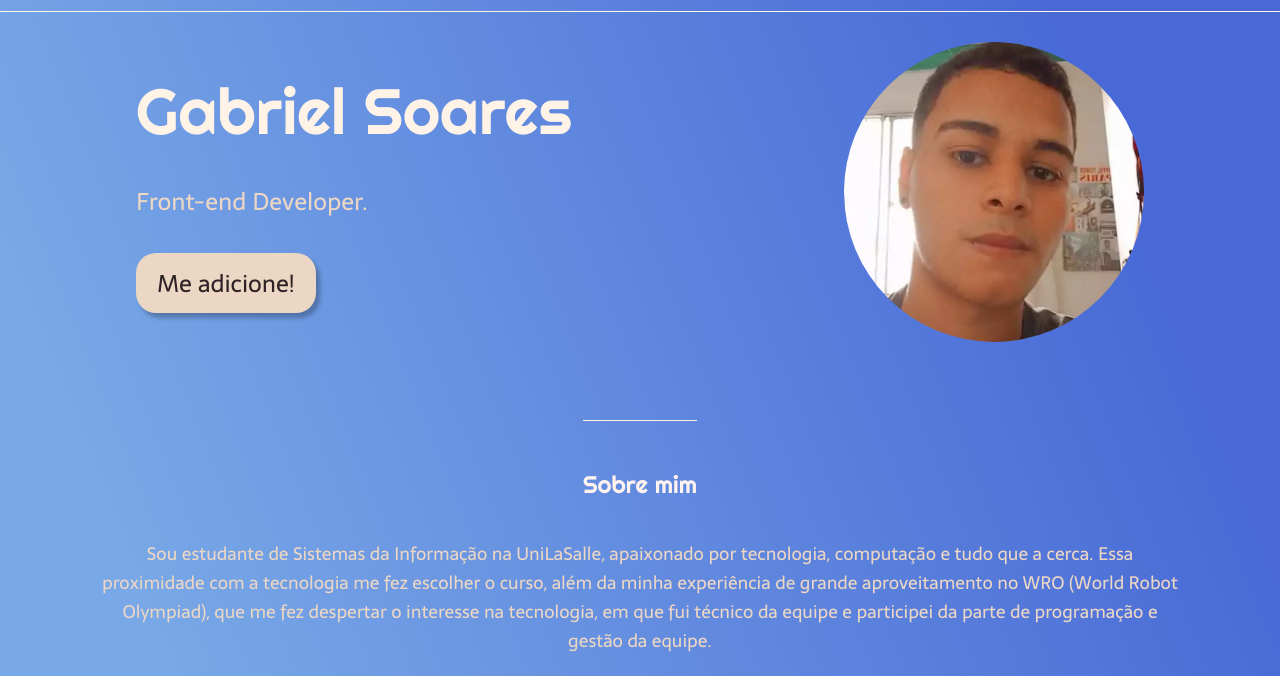
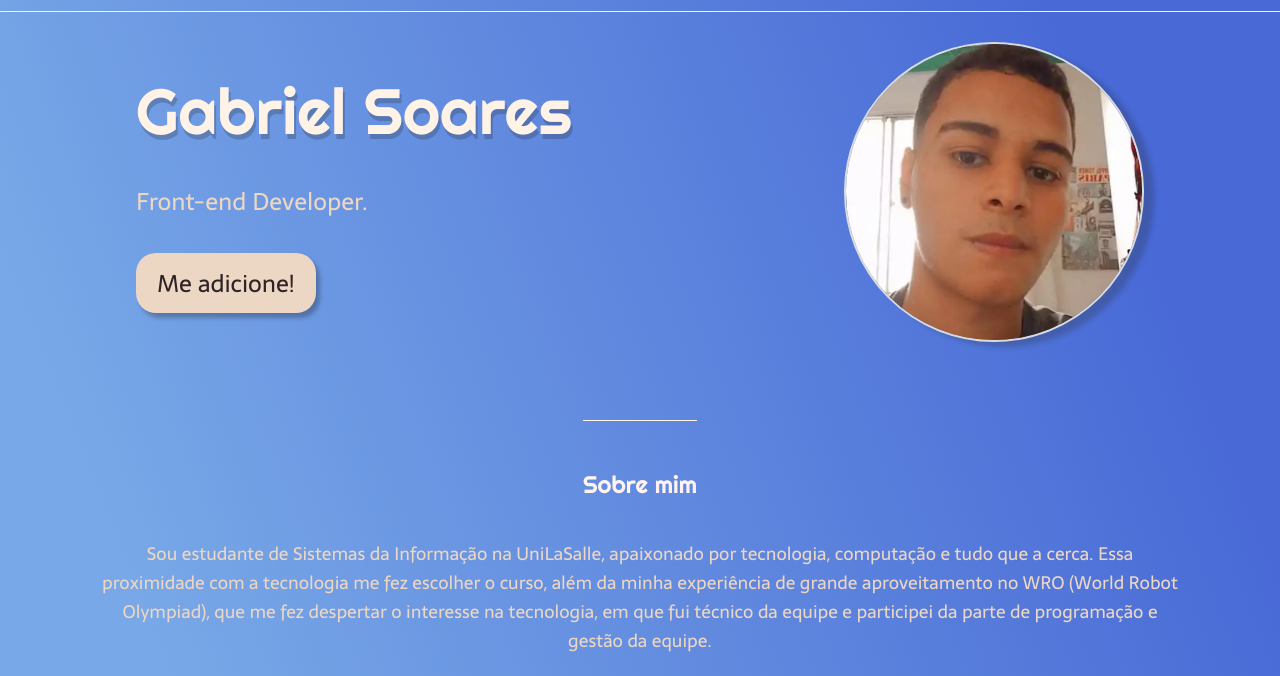
Before and after one commit to Gabrielgsoares/LandingPage, a plain HTML site: page index.html in a window 1280 px wide. Shown: the part 66-742 px from the top of the page. Drawn offline with Linux system fonts and the light colour scheme.

Commit message:
Update style.css

```diff
--- a/style.css
+++ b/style.css
@@ -61,6 +61,7 @@ body {
   font-weight: 400;
   font-size: 64px;
   color: #fff2e7;
+  text-shadow: 2px 5px rgba(37, 37, 37, 0.24);
 }
 
 .conteudo-principal-escrito-subtitulo {
@@ -92,8 +93,8 @@ body {
   margin-bottom: 30px;
   height: 300px;
   border-radius: 300px;
-  border-color: rgb(0, 0, 0);
-  box-shadow: 50px, rgb(0, 0, 0);
+  border: 2px solid #dbdbdb;
+  box-shadow: 10px 5px 5px rgba(37, 37, 37, 0.24);
 }
 
 .conteudo-secundario {
```
